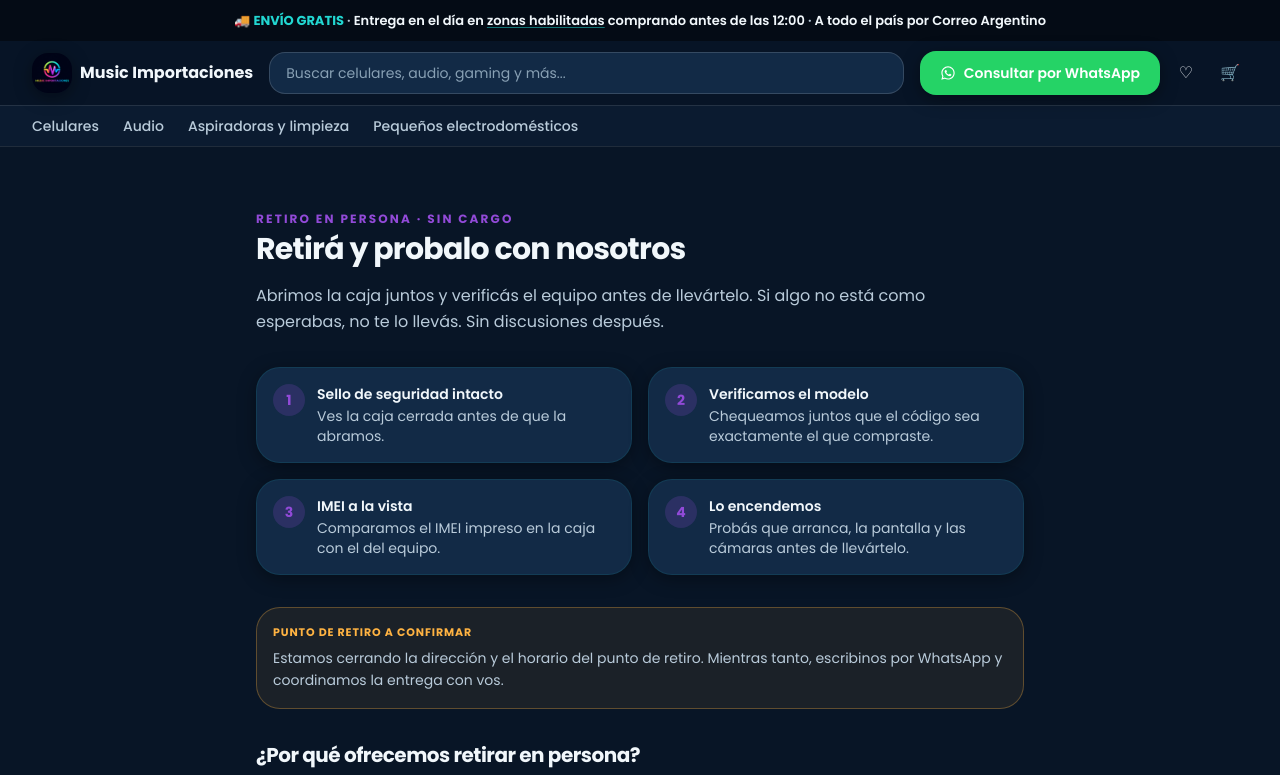
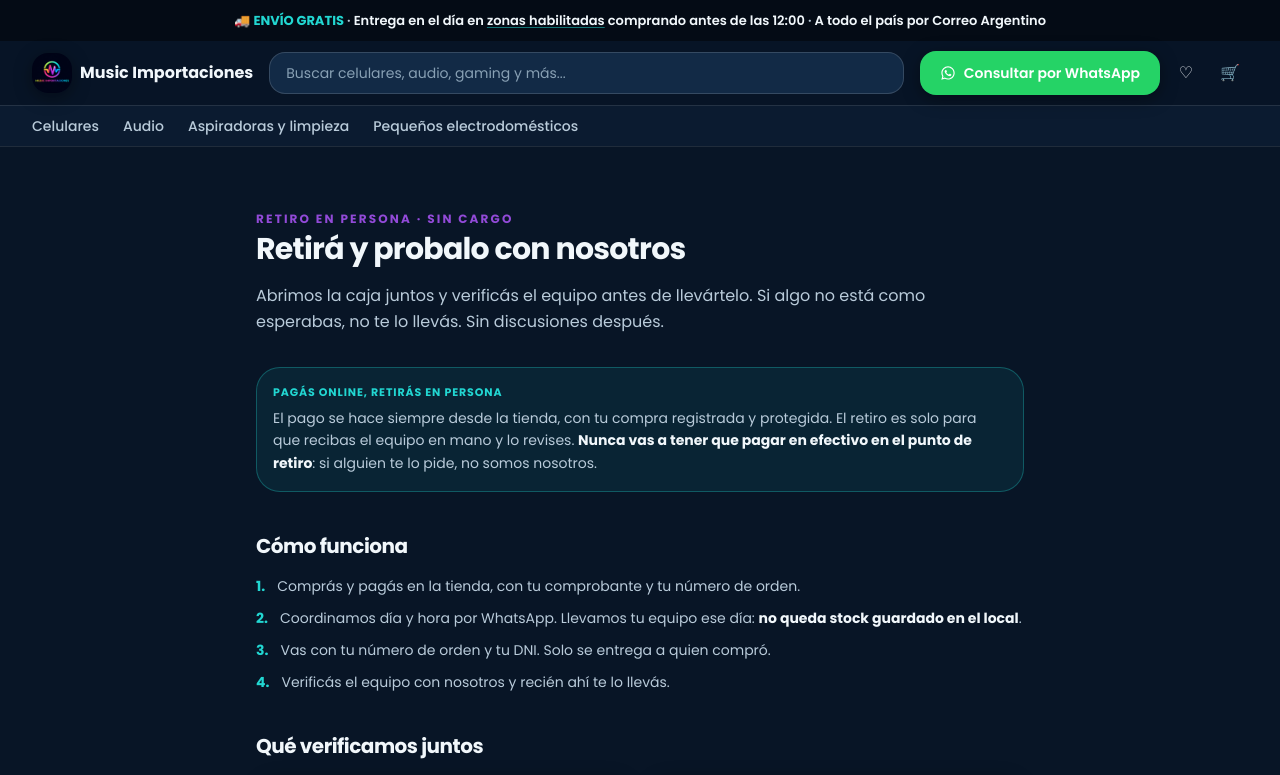
Before and after one commit to agustinzorrilla4-lab/music-importaciones, a React (Vite) app: page /retiro in a window 1280 px wide. Shown: the top 775 px of the page. Built offline with nearby package versions, Linux system fonts and the light colour scheme.

Commit message:
feat: retiro con pago online, sin stock en el local y verificacion de identidad

```diff
--- a/src/pages/Pickup.tsx
+++ b/src/pages/Pickup.tsx
@@ -32,7 +32,49 @@ export default function Pickup() {
           está como esperabas, no te lo llevás. Sin discusiones después.
         </p>
 
-        <div className="mt-8 grid gap-4 sm:grid-cols-2">
+        {/* El pago siempre va por el checkout: es lo que protege al comprador. */}
+        <div className="mt-8 rounded-2xl border border-cyan/30 bg-cyan/[0.08] p-4">
+          <p className="text-[11px] font-bold uppercase tracking-[0.08em] text-cyan">
+            Pagás online, retirás en persona
+          </p>
+          <p className="mt-1.5 text-sm leading-relaxed text-ink-soft">
+            El pago se hace siempre desde la tienda, con tu compra registrada y
+            protegida. El retiro es solo para que recibas el equipo en mano y lo
+            revises. <strong className="text-ink">Nunca vas a tener que pagar en
+            efectivo en el punto de retiro</strong>: si alguien te lo pide, no somos
+            nosotros.
+          </p>
+        </div>
+
+        <h2 className="mt-10 text-xl font-bold text-ink">Cómo funciona</h2>
+        <ol className="mt-4 space-y-3 text-sm text-ink-soft">
+          <li className="flex gap-3">
+            <span className="font-bold text-cyan">1.</span>
+            <span>
+              Comprás y pagás en la tienda, con tu comprobante y tu número de orden.
+            </span>
+          </li>
+          <li className="flex gap-3">
+            <span className="font-bold text-cyan">2.</span>
+            <span>
+              Coordinamos día y hora por WhatsApp. Llevamos tu equipo ese día:{" "}
+              <strong className="text-ink">no queda stock guardado en el local</strong>.
+            </span>
+          </li>
+          <li className="flex gap-3">
+            <span className="font-bold text-cyan">3.</span>
+            <span>
+              Vas con tu número de orden y tu DNI. Solo se entrega a quien compró.
+            </span>
+          </li>
+          <li className="flex gap-3">
+            <span className="font-bold text-cyan">4.</span>
+            <span>Verificás el equipo con nosotros y recién ahí te lo llevás.</span>
+          </li>
+        </ol>
+
+        <h2 className="mt-10 text-xl font-bold text-ink">Qué verificamos juntos</h2>
+        <div className="mt-4 grid gap-4 sm:grid-cols-2">
           {PASOS.map((p, i) => (
             <div key={p.titulo} className="card flex gap-3 p-4">
               <span
@@ -56,6 +98,10 @@ export default function Pickup() {
           <p className="mt-1.5 text-sm leading-relaxed text-ink-soft">
             Estamos cerrando la dirección y el horario del punto de retiro. Mientras
             tanto, escribinos por WhatsApp y coordinamos la entrega con vos.
+          </p>
+          <p className="mt-1.5 text-xs text-ink-faint">
+            El punto de retiro es un local asociado que nos presta el espacio para la
+            entrega. No es una sucursal de Music Importaciones.
           </p>
         </div>
 
```
